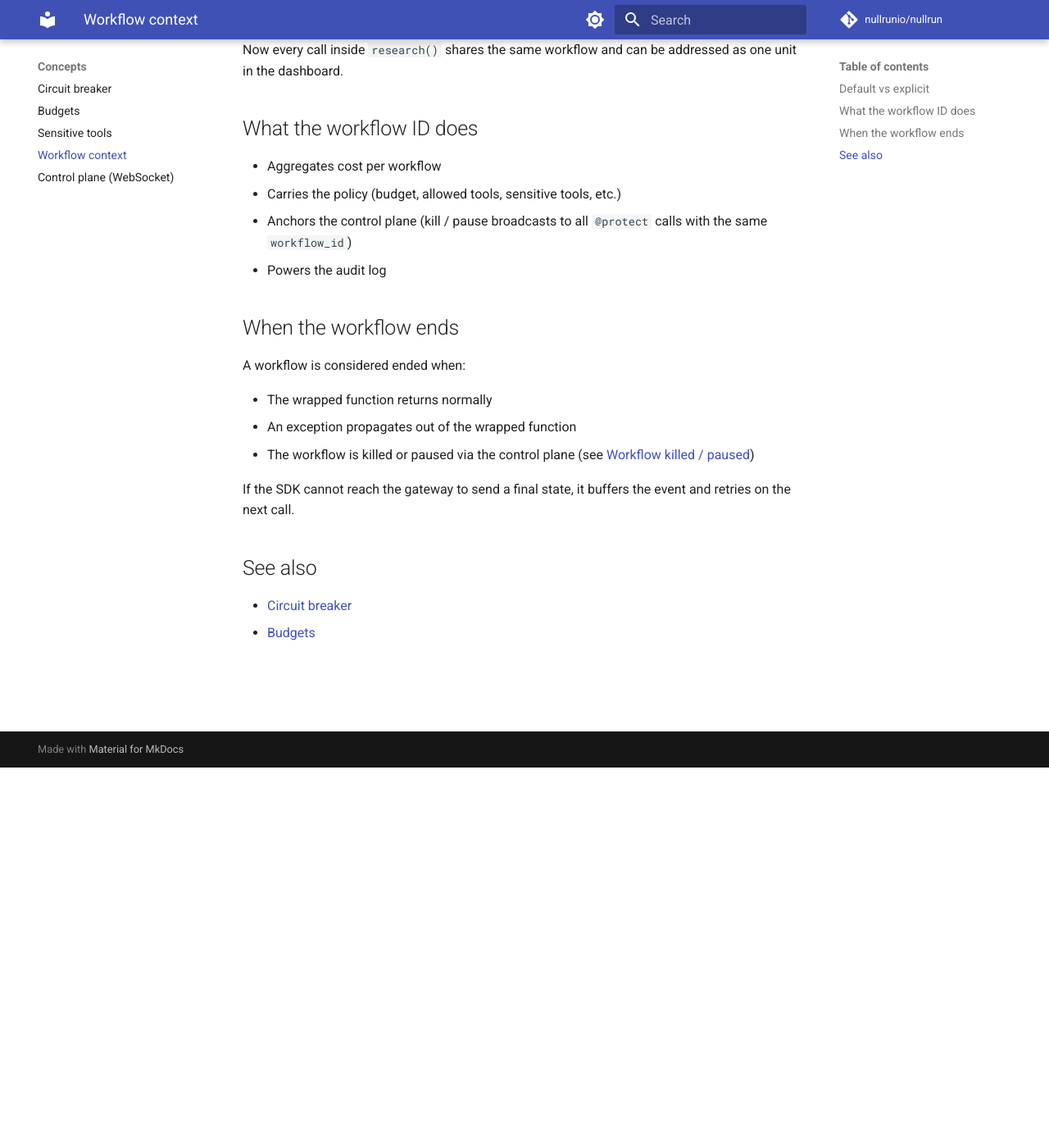
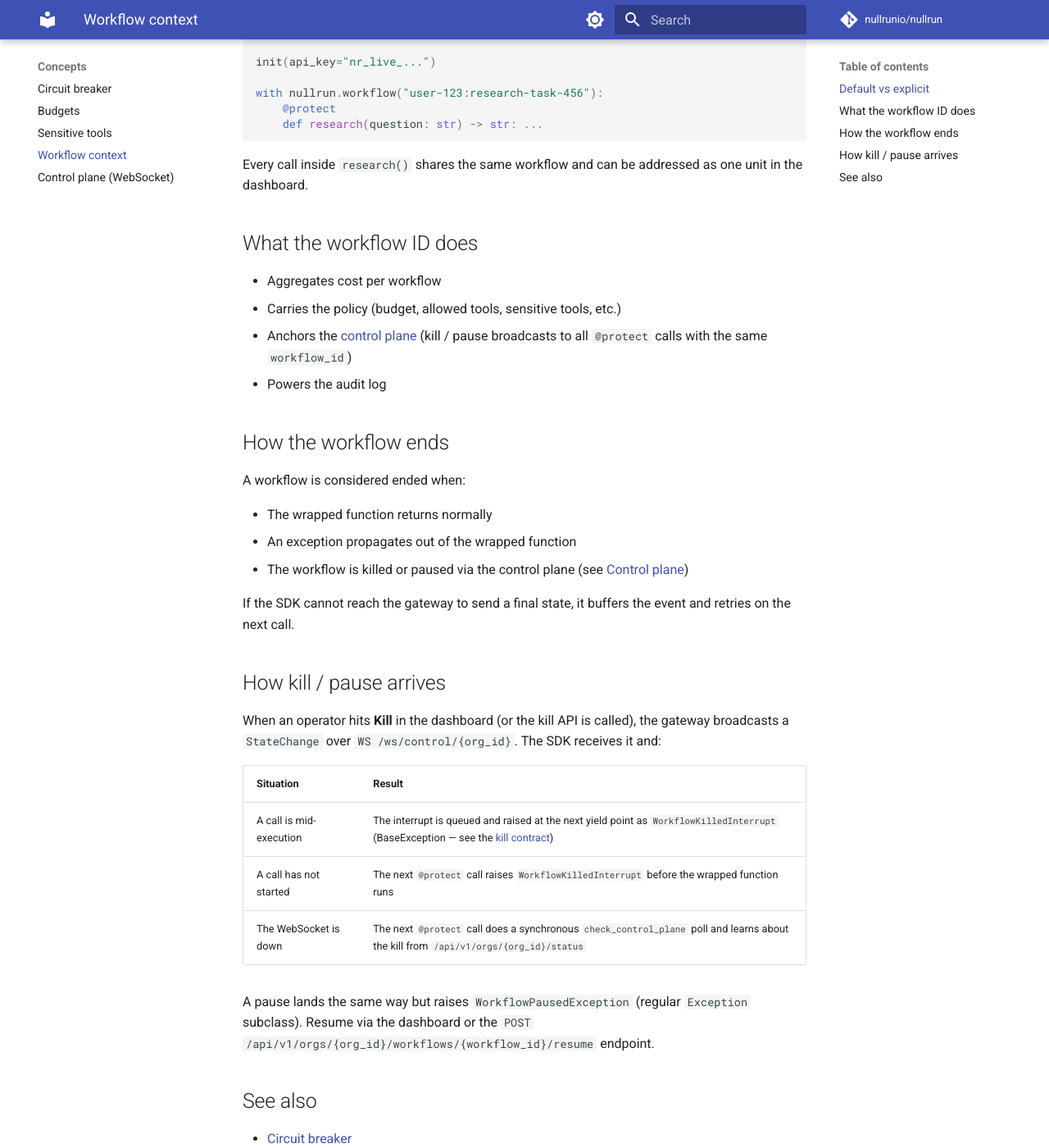
Before and after one commit to nullrunio/nullrun-docs, an MkDocs documentation site: the page built from docs/concepts/workflow.md, in a window 1280 px wide and 1400 px high, scrolled down 464 px. Shown: the whole window at 82% size. Built offline with MkDocs 1.6.1 and Material for MkDocs 9.7.7, drawn with Linux system fonts in a browser that asks for light colours; comment, search, counter and statistics services are not loaded; some of the changed text lies outside the part shown.

Commit message:
fix(docs): workflow — nullrun.workflow() context (not @protect(workflow_id=...)); kill/pause arrives via WS control plane, raises WorkflowKilledInterrupt (BaseException) or WorkflowPausedException at next gate call

````diff
--- a/docs/concepts/workflow.md
+++ b/docs/concepts/workflow.md
@@ -7,38 +7,62 @@ enforcement, and audit.
 ## Default vs explicit
 
 By default, the SDK uses an auto-generated workflow ID per `@protect`
-invocation. To attach a policy, budget, or run-time grouping, pass
-`workflow_id` explicitly:
+invocation. To attach a policy, budget, or run-time grouping, scope the
+work inside a `nullrun.workflow(...)` context — **`@protect` itself
+takes no kwargs**:
 
 ```python
-@protect(workflow_id="user-123:research-task-456")
-def research(question: str) -> str: ...
+import nullrun
+from nullrun import init, protect
+
+init(api_key="nr_live_...")
+
+with nullrun.workflow("user-123:research-task-456"):
+    @protect
+    def research(question: str) -> str: ...
 ```
 
-Now every call inside `research()` shares the same workflow and can be
+Every call inside `research()` shares the same workflow and can be
 addressed as one unit in the dashboard.
 
 ## What the workflow ID does
 
 - Aggregates cost per workflow
 - Carries the policy (budget, allowed tools, sensitive tools, etc.)
-- Anchors the control plane (kill / pause broadcasts to all
-  `@protect` calls with the same `workflow_id`)
+- Anchors the [control plane](control-plane.md) (kill / pause
+  broadcasts to all `@protect` calls with the same `workflow_id`)
 - Powers the audit log
 
-## When the workflow ends
+## How the workflow ends
 
 A workflow is considered ended when:
 
 - The wrapped function returns normally
 - An exception propagates out of the wrapped function
 - The workflow is killed or paused via the control plane (see
-  [Workflow killed / paused](circuit-breaker.md))
+  [Control plane](control-plane.md))
 
 If the SDK cannot reach the gateway to send a final state, it buffers
 the event and retries on the next call.
 
+## How kill / pause arrives
+
+When an operator hits **Kill** in the dashboard (or the kill API is
+called), the gateway broadcasts a `StateChange` over
+`WS /ws/control/{org_id}`. The SDK receives it and:
+
+| Situation | Result |
+| --- | --- |
+| A call is mid-execution | The interrupt is queued and raised at the next yield point as `WorkflowKilledInterrupt` (BaseException — see the [kill contract](https://github.com/nullrunio/nullrun/blob/master/docs/kill-contract.md)) |
+| A call has not started | The next `@protect` call raises `WorkflowKilledInterrupt` before the wrapped function runs |
+| The WebSocket is down | The next `@protect` call does a synchronous `check_control_plane` poll and learns about the kill from `/api/v1/orgs/{org_id}/status` |
+
+A pause lands the same way but raises `WorkflowPausedException`
+(regular `Exception` subclass). Resume via the dashboard or the
+`POST /api/v1/orgs/{org_id}/workflows/{workflow_id}/resume` endpoint.
+
 ## See also
 
 - [Circuit breaker](circuit-breaker.md)
+- [Control plane](control-plane.md)
 - [Budgets](budgets.md)
````
